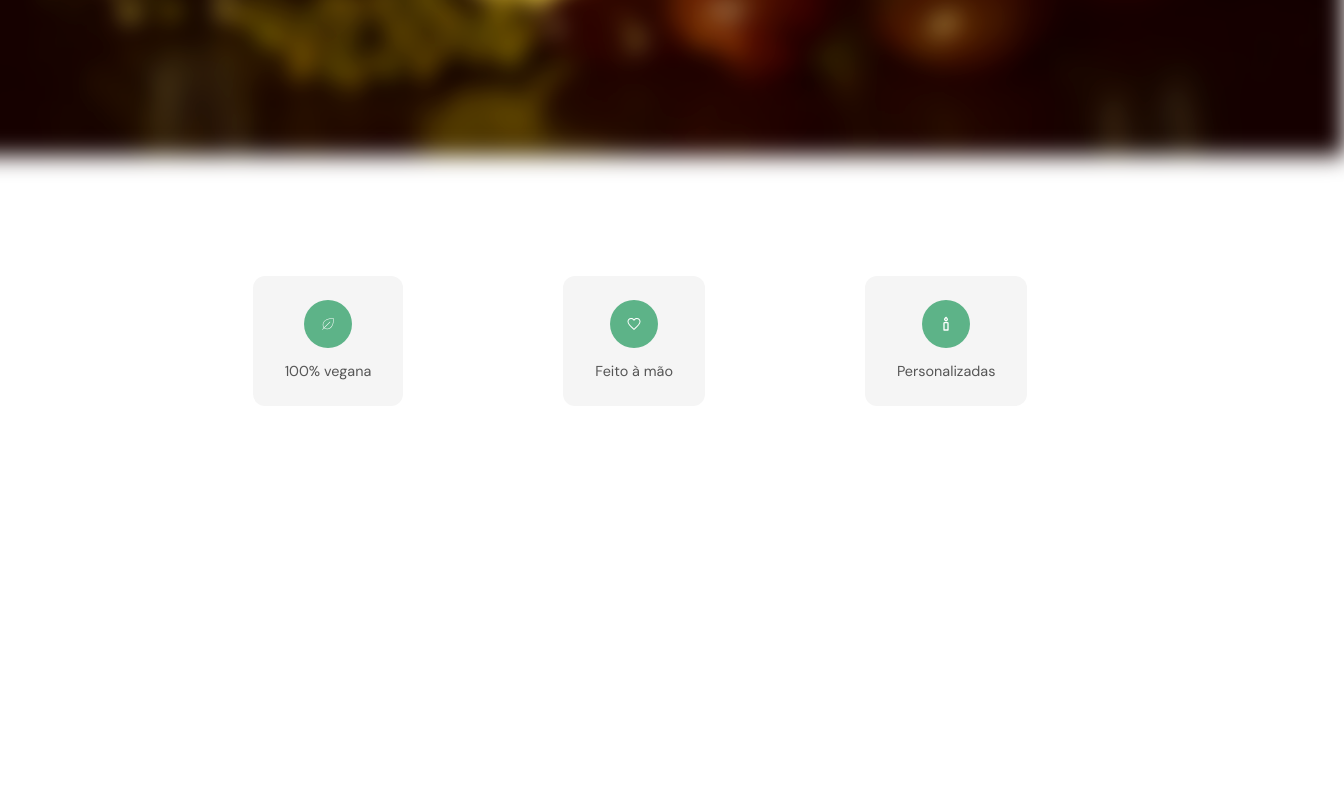
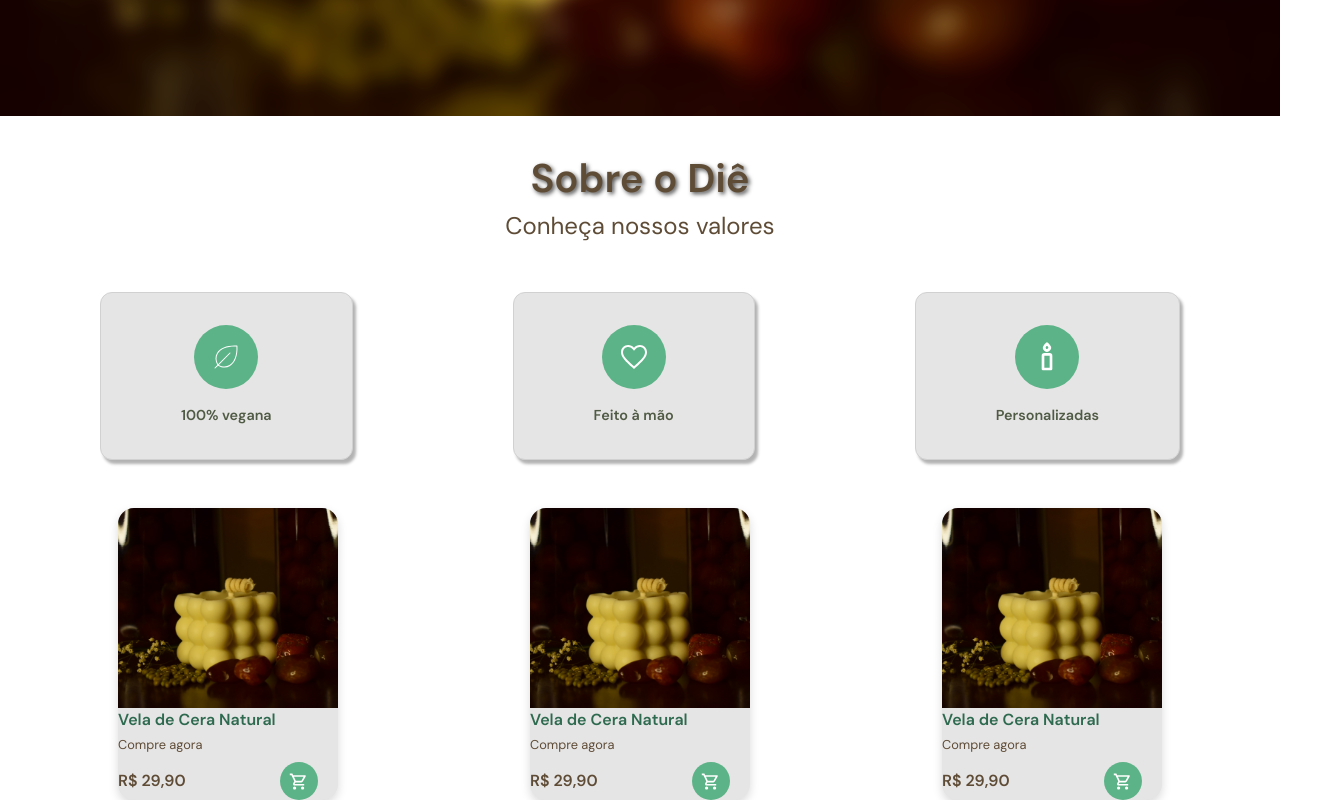
Before and after one commit to biancadiebe/site-dieVelas, a Next.js app in the folder sitedie/: page /home in a window 1280 px wide. Shown: the part 684-1484 px from the top of the page, 1344 px wide, since content can reach past the window. Before the commit the page ends 1090 px from the top, so only its background shows below. Built offline with nearby package versions, Linux system fonts and the light colour scheme.

Commit message:
adicionei os cards de preço

```diff
--- a/sitedie/app/globals.css
+++ b/sitedie/app/globals.css
@@ -14,17 +14,13 @@
 
 @media (prefers-color-scheme: dark) {
   :root {
-    --background: #bebaba;
-    --foreground: #ededed;
+    --background: #F7F2F0;
+    --foreground: #F7F2F0;
   }
 }
 
 body {
   background: var(--background);
   color: var(--foreground);
-  font-family: Arial, Helvetica, sans-serif;
+  font-family: "Inconsolata", monospace;
 }
-
-h1 {
-  font-family: 'Cormorant Garamond', serif;
-}
--- a/sitedie/app/home/home.module.css
+++ b/sitedie/app/home/home.module.css
@@ -2,6 +2,7 @@
     position: relative;
     width: 100%;
     height: 100vh;
+    overflow: hidden;
 }
 
 .backgroundImage {
@@ -26,6 +27,24 @@
   font-size: 3rem;
   color: #fff;
   text-shadow: 2px 2px 4px rgba(0, 0, 0, 0.7);
+  font-weight: bold;
+}
+
+.subtitulo {
+  font-size: 2.5rem;
+  color: #5f4c36;
+  text-shadow: 2px 2px 4px rgba(0, 0, 0, 0.7);
+  margin-top: 2rem;
+  display: flex;
+  justify-content: center;
+  font-weight: bold;
+}
+
+.texto {
+  font-size: 1.5rem;
+  color: #5f4c36;
+  display: flex;
+  justify-content: center;
 }
 
 .botao {
@@ -33,13 +52,20 @@
   margin-top: 2rem;
   border-radius: 40px;
   background-color: #5db388;
-  color: #505b45;
-  font-weight: bold;
+  color: #5f4c36;
+  font-weight: bolder;
 }
 
 .divCards {
   display: flex;
   justify-content: center;
   gap: 10rem;
-  margin-top: 10rem;
+  margin-top: 3rem;
 }
+
+.divVendas {
+  display: flex;
+  justify-content: center;
+  gap: 12rem;
+  margin-top: 3rem;
+}
--- a/sitedie/app/home/page.tsx
+++ b/sitedie/app/home/page.tsx
@@ -7,6 +7,8 @@ import styles from './home.module.css'
 import {PiLeafThin} from "react-icons/pi";
 import { IoMdHeartEmpty } from 'react-icons/io';
 import { TbCandle } from 'react-icons/tb';
+import { CardVenda } from '@/src/components/cardVenda/cardVenda';
+import { MdOutlineShoppingCart } from "react-icons/md";
 
 export default function Home() {
 	return (
@@ -22,11 +24,19 @@ export default function Home() {
 			</div>
 		</div>
 
+		<h2 className={`${styles['subtitulo']}`}>Sobre o Diê</h2>
+		<p className={`${styles['texto']}`}> Conheça nossos valores </p>
 			<div className={styles.divCards}>
 			<Card icon={<PiLeafThin />} label="100% vegana" />
 			<Card icon={<IoMdHeartEmpty />} label="Feito à mão" />
 			<Card icon={<TbCandle />} label="Personalizadas" />
 		</div>
+
+		<div className={styles.divVendas}>
+		<CardVenda icon={<MdOutlineShoppingCart />} label="Compre agora" title="Vela de Cera Natural" price="29,90" img="/imagens/velabubble.jpg" />
+		<CardVenda icon={<MdOutlineShoppingCart />} label="Compre agora" title="Vela de Cera Natural" price="29,90" img="/imagens/velabubble.jpg" />
+		<CardVenda icon={<MdOutlineShoppingCart />} label="Compre agora" title="Vela de Cera Natural" price="29,90" img="/imagens/velabubble.jpg" />
+		</div>
 	</>
 	);
 }
--- a/sitedie/src/components/card/card.module.css
+++ b/sitedie/src/components/card/card.module.css
@@ -2,23 +2,34 @@
   display: flex;
   flex-direction: column;
   align-items: center;
-  gap: 0.8rem;
-  padding: 1.5rem 2rem;
+  gap: 1rem;
+  padding: 2rem 5rem 2rem;
   border-radius: 12px;
-  background: #f5f5f5;
+  background: #e6e5e5;
+  box-shadow: 3px 4px 3px rgba(0, 0, 0, 0.3);
+  border: 1px solid #d1d1d1;
+  cursor: pointer; /* Indica que o card é clicável */
+  transition: transform 0.2s ease, box-shadow 0.2s ease; /* Transição para o efeito de hover */
+}
+
+.card:hover { /* Efeito de hover para dar destaque ao card e parecer "clicável" */
+  transform: translateY(-4px);
+  box-shadow: 0 6px 12px rgba(0, 0, 0, 0.2);
 }
 
 .iconWrapper {
   background: #5db388;
   border-radius: 50%;
   padding: 1rem;
-  color: white;
+  color: rgb(255, 255, 255);
   display: flex;
   align-items: center;
   justify-content: center;
+  font-size: 2rem;
 }
 
 .label {
   font-size: 0.9rem;
-  color: #555;
+  color: #505b45;
+  font-weight: bold;
 }
--- /dev/null
+++ b/sitedie/src/components/cardVenda/cardVenda.module.css
@@ -0,0 +1,68 @@
+.cardVenda {
+  display: flex;
+  flex-direction: column;
+  width: 220px;
+  border-radius: 16px;
+  background: #e6e5e5;
+  box-shadow: 0 4px 10px rgba(0, 0, 0, 0.15);
+  overflow: hidden;
+  cursor: pointer;
+  transition: transform 0.2s ease, box-shadow 0.2s ease;
+}
+
+.cardVenda:hover {
+  transform: translateY(-4px);
+  box-shadow: 0 6px 12px rgba(0, 0, 0, 0.2);
+}
+
+/* Wrapper só pra imagem ter posição/altura definidas */
+.imageWrapper {
+  position: relative;
+  width: 100%;
+  height: 200px;
+}
+
+.img {
+  object-fit: cover;
+}
+
+.info {
+  padding: 1rem;
+}
+
+.title {
+  color: #2d6a4f;
+  font-weight: bold;
+  margin-bottom: 0.2rem;
+}
+
+.label {
+  font-size: 0.8rem;
+  color: #5f4c36;
+  margin-bottom: 0.5rem;
+}
+
+.preco {
+  display: flex;
+  justify-content: space-between;
+  align-items: center;
+  width: 100%;
+}
+
+.price {
+  font-weight: bold;
+  color: #5f4c36;
+}
+
+.iconWrapper {
+  background: #5db388;
+  border-radius: 50%;
+  padding: 0.6rem;
+  color: rgb(255, 255, 255);
+  display: flex;
+  align-items: center;
+  justify-content: center;
+  font-size: 1.2rem;
+  flex-shrink: 0;
+  margin-right: 20px;
+}
--- /dev/null
+++ b/sitedie/src/components/cardVenda/cardVenda.tsx
@@ -0,0 +1,36 @@
+import styles from './cardVenda.module.css';
+import Image from 'next/image'
+
+
+interface CardProps {
+    icon: React.ReactNode; //para aceitar o react-icons
+    title: string;
+    label: string;
+    price: string;
+    img: string;
+}
+
+export function CardVenda({ icon, label, title, price, img }: CardProps) {
+    return (
+        <div className={styles.cardVenda}>
+
+            <div className={styles.imageWrapper}>
+                <Image src={img} alt="Vela" fill className={styles.img} />
+            </div>
+
+            <div className={styles.infos}>
+                <h1 className={styles.title}>{title}</h1>
+
+                <p className={styles.label}>{label}</p>
+
+                <div className={styles.preco}>
+                    <p className={styles.price}>R$ {price}</p>
+                    <div className={styles.iconWrapper}>
+                        {icon}
+                    </div>
+                </div>
+            </div>
+
+        </div>
+    );
+}
```
